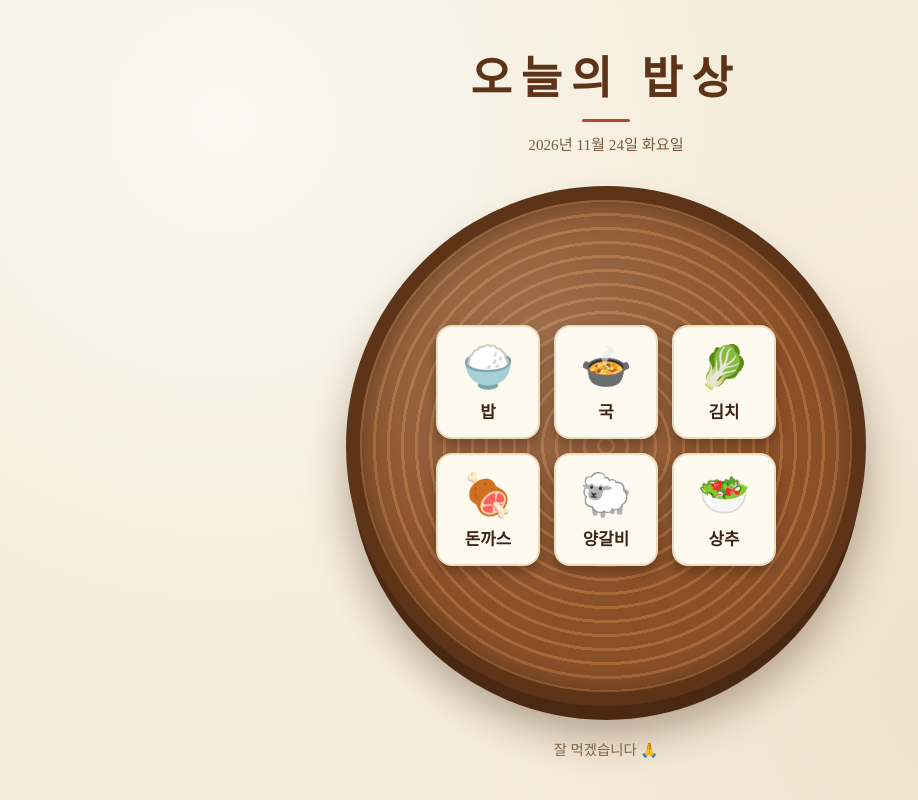
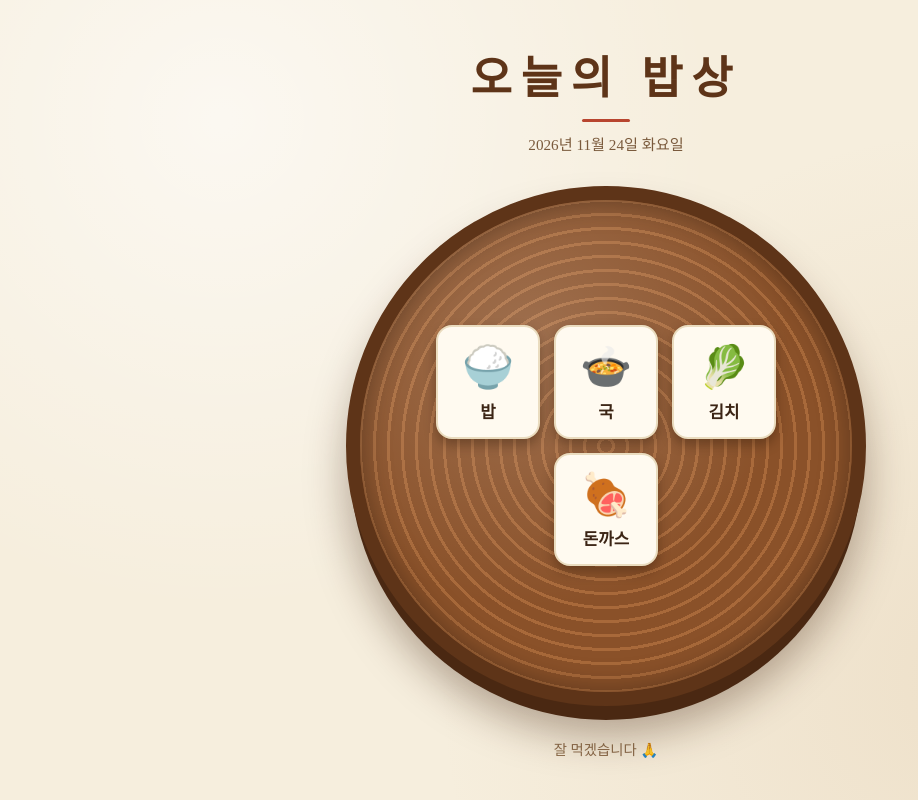
Before and after one commit to hyoseopsong-debug/bapsang02, a plain HTML site: page index.html in a window 1280 px wide. Shown: the whole page, without its empty margins (34-952 px from the left). Drawn offline with Linux system fonts and the light colour scheme.

Commit message:
돈까스 시점으로 되돌림

```diff
--- a/index.html
+++ b/index.html
@@ -143,8 +143,6 @@
       <li><span>🍲</span>국</li>
       <li><span>🥬</span>김치</li>
       <li><span>🍖</span>돈까스</li>
-      <li><span>🐑</span>양갈비</li>
-      <li><span>🥗</span>상추</li>
     </ul>
   </main>
 
```
